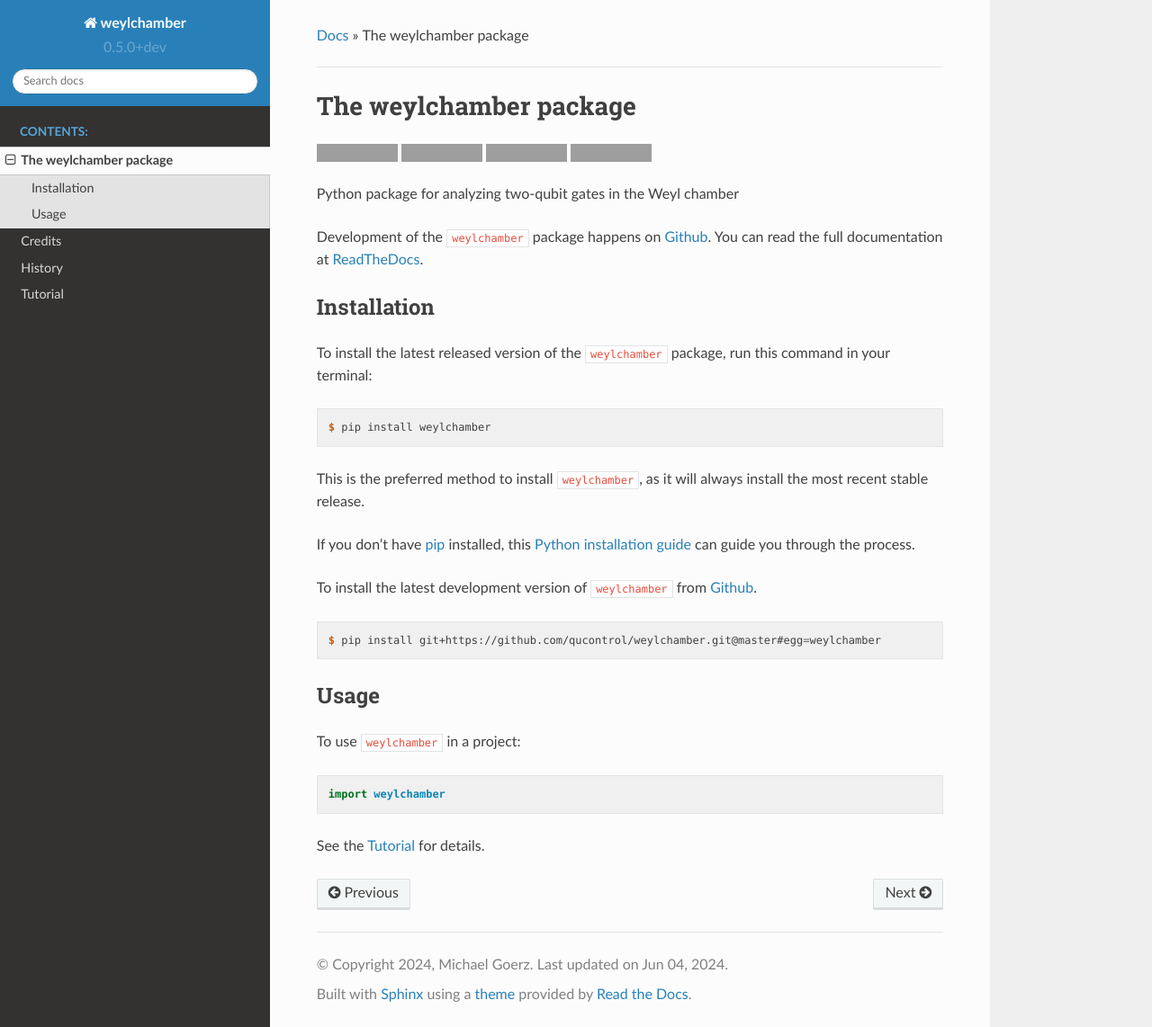
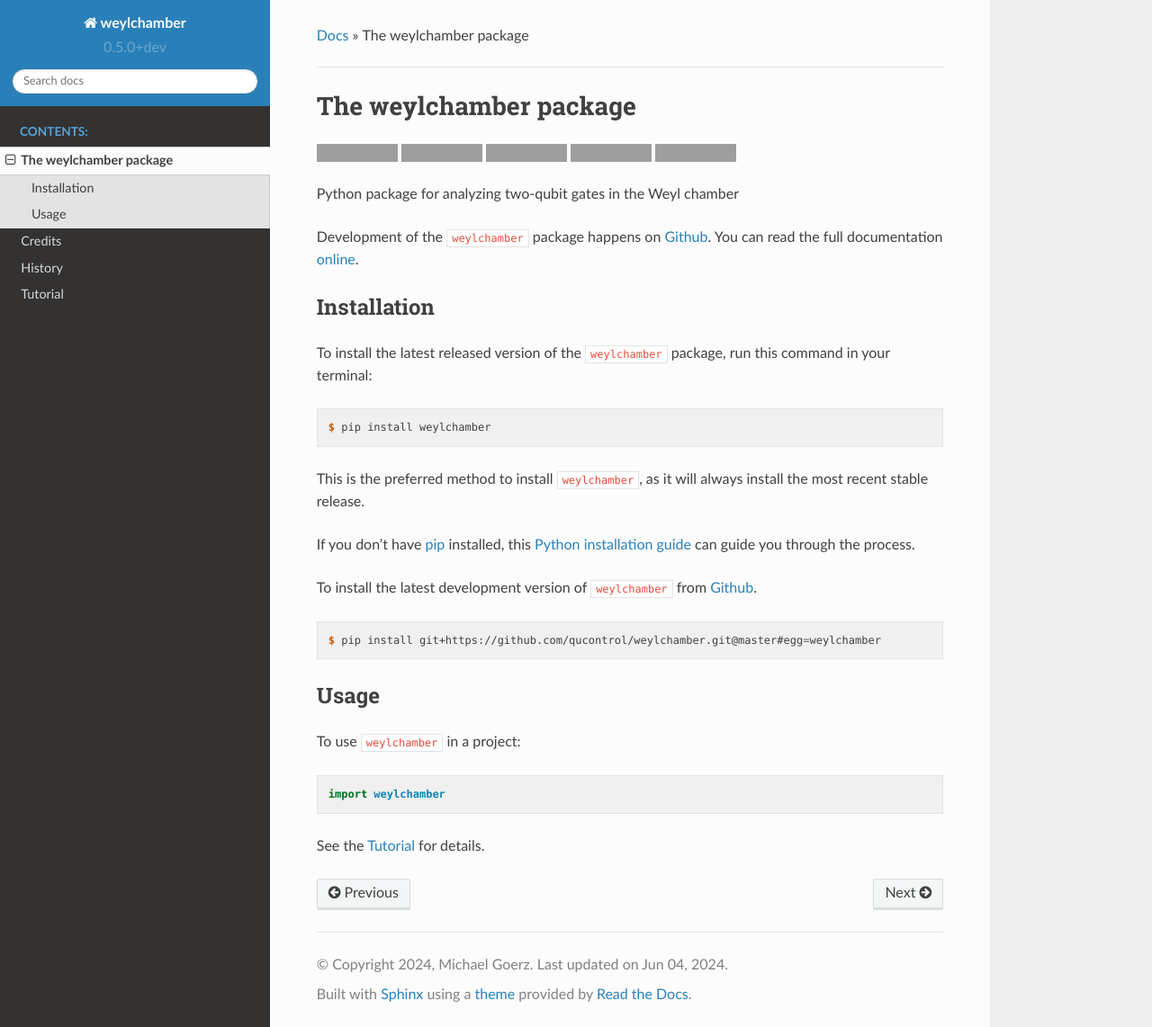
Before and after one commit to qucontrol/weylchamber, a Sphinx documentation site: the page built from docs/readme.rst, in a window 1280 px wide and 1142 px high. Shown: the whole window at 90% size. Built offline with Sphinx 7.4.7 and the Read the Docs theme 2.0.0, drawn with Linux system fonts in a browser that asks for light colours; pages that are not in the unit, such as notebooks, are missing from menus; grey boxes are pictures that could not be loaded.

```diff
--- a/README.rst
+++ b/README.rst
@@ -6,10 +6,12 @@ The weylchamber package
 
     <a href="https://github.com/qucontrol/weylchamber">
         <img src="https://img.shields.io/badge/github-qucontrol/weylchamber-blue.svg" alt="Source code on Github" />
+    </a><a href="https://qucontrol.github.io/weylchamber/">
+        <img src="https://img.shields.io/badge/docs-gh--pages-blue.svg" alt="Documentation" />
     </a><a href="https://pypi.python.org/pypi/weylchamber">
         <img src="https://img.shields.io/pypi/v/weylchamber.svg" alt="weylchamber on the Python Package Index" />
-    </a><a href="https://weylchamber.readthedocs.io/en/latest/?badge=latest">
-        <img src="https://readthedocs.org/projects/weylchamber/badge/?version=latest" alt="Documentation Status" />
+    </a><a href="https://github.com/qucontrol/weylchamber/actions?query=workflow%3ADocs">
+        <img src="https://github.com/qucontrol/weylchamber/actions/workflows/docs.yml/badge.svg?branch=master" alt="Documentation Status" />
     </a><a href="https://opensource.org/licenses/BSD-3-Clause">
         <img src="https://img.shields.io/badge/License-BSD-green.svg" alt="BSD License" />
     </a>
@@ -18,10 +20,10 @@ The weylchamber package
 Python package for analyzing two-qubit gates in the Weyl chamber
 
 Development of the ``weylchamber`` package happens on `Github`_.
-You can read the full documentation at `ReadTheDocs`_.
+You can read the full documentation `online`_.
 
 
-.. _ReadTheDocs: https://weylchamber.readthedocs.io/en/latest/
+.. _online: https://qucontrol.github.io/weylchamber/
 
 
 Installation
@@ -61,4 +63,4 @@ To use ``weylchamber`` in a project::
 
 See the Tutorial_ for details.
 
-.. _Tutorial: https://weylchamber.readthedocs.io/en/latest/tutorial.html
+.. _Tutorial: https://qucontrol.github.io/weylchamber/master/tutorial.html
--- a/docs/conf.py
+++ b/docs/conf.py
@@ -60,6 +60,7 @@ extensions = [
     'sphinx.ext.inheritance_diagram',
     'dollarmath',
     'sphinx_autodoc_typehints',
+    'docs_versions_menu',
 ]
 
 extensions.append('nbsphinx')
@@ -209,16 +210,11 @@ GoogleDocstring._parse = patched_parse
 
 # -- Options for HTML output ---------------------------------------------------
 
-# on_rtd is whether we are on readthedocs.org, this line of code grabbed from
-# docs.readthedocs.org
-on_rtd = os.environ.get('READTHEDOCS', None) == 'True'
-
 # The theme to use for HTML and HTML Help pages.  See the documentation for
 # a list of builtin themes.
-if not on_rtd:  # only import and set the theme if we're building docs locally
-    import sphinx_rtd_theme
-    html_theme = "sphinx_rtd_theme"
-    html_theme_path = [sphinx_rtd_theme.get_html_theme_path()]
+import sphinx_rtd_theme
+html_theme = "sphinx_rtd_theme"
+html_theme_path = [sphinx_rtd_theme.get_html_theme_path()]
 #html_theme = 'sphinxdoc'
 
 # Theme options are theme-specific and customize the look and feel of a theme
--- a/setup.py
+++ b/setup.py
@@ -43,6 +43,7 @@ dev_requirements = [
     'sphinx-autobuild',
     'sphinx-autodoc-typehints',
     'sphinx_rtd_theme',
+    'docs-versions-menu',
     'twine',
     'watermark',
     'wheel',
```
Also changed, not shown: 1 other file.
